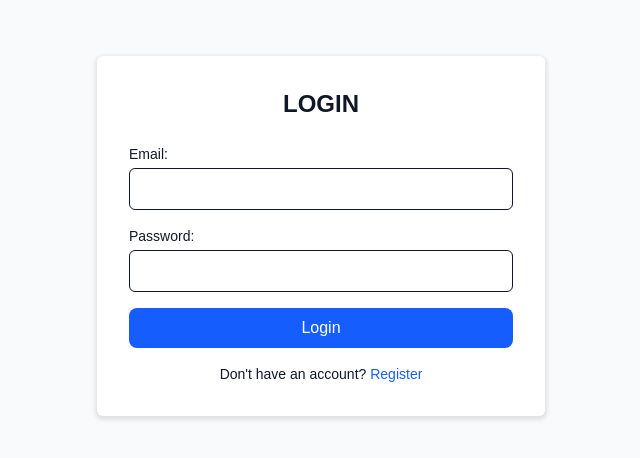
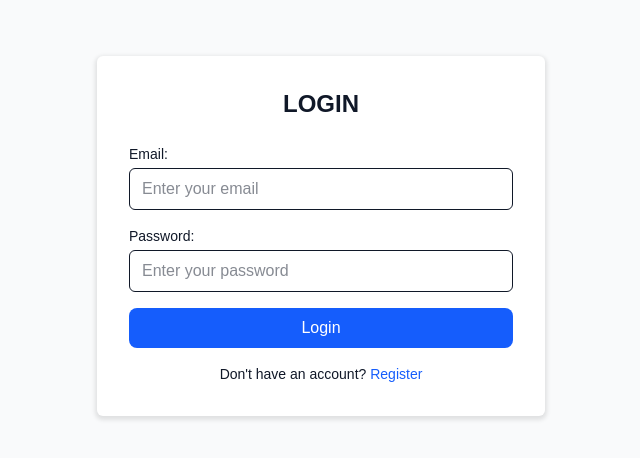
Before and after one commit to Lvhacker1/fullstack-forum-app, a Next.js app: page /auth/login in a window 1280 px wide. Shown: the part 164-622 px from the top of the page, without its empty margins (319-959 px from the left). Built offline with nearby package versions, Linux system fonts and the light colour scheme.

Commit message:
add placeholders to login form

```diff
--- a/app/auth/login/page.tsx
+++ b/app/auth/login/page.tsx
@@ -35,6 +35,7 @@ const LoginPage = () => {
           <div>
             <label className="block text-sm font-medium mb-1">{loginText.emailLabel}</label>
             <Input
+              placeholder={loginText.emailPlaceholder}
               type="email"
               value={email}
               onChange={(e) => setEmail(e.target.value)}
@@ -43,6 +44,7 @@ const LoginPage = () => {
           <div>
             <label className="block text-sm font-medium mb-1">{loginText.passwordLabel}</label>
             <Input
+              placeholder={loginText.passwordPlaceholder}
               type="password"
               value={password}
               onChange={(e) => setPassword(e.target.value)}
```
